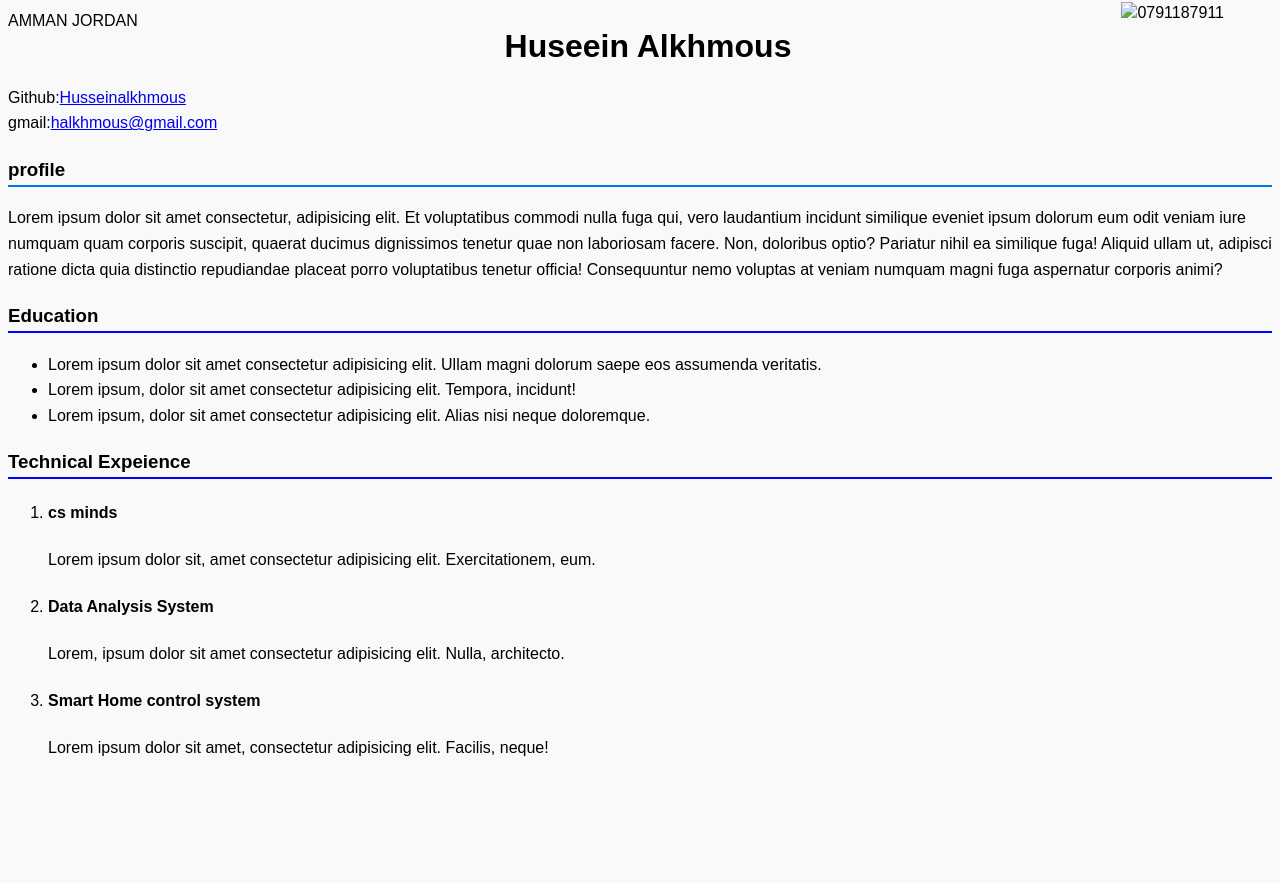
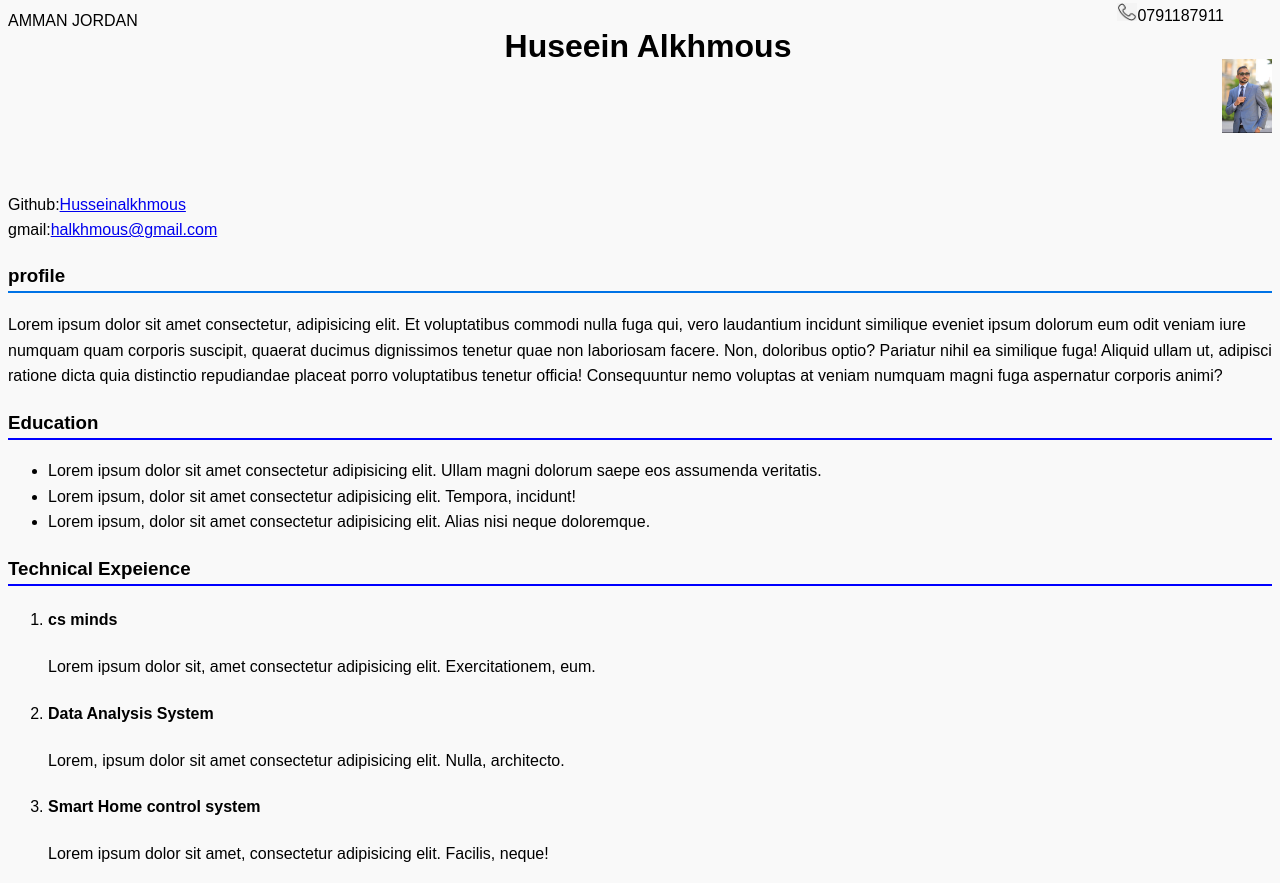
Before and after one commit to Husseinalkhmous/cv, a plain HTML site: page index.html in a window 1280 px wide. Before the commit the page ends 800 px from the top, so only its background shows below. Drawn offline with Linux system fonts and the light colour scheme.

Commit message:
Add files via upload

```diff
--- a/index.html
+++ b/index.html
@@ -7,11 +7,12 @@
     <title> CV_Huseein Alkhmous</title>
 </head>
 <body>
-    <div>AMMAN JORDAN
+    <div>AMMAN JORDAN<br/><br/>
+        <div class="img"> <img src="img/hussein3.jpg"width="50px"/></div>
 
         <H1>Huseein Alkhmous</H1>
 <div class="phone" >
-    <img src="telephone.png" width="20px"/>0791187911
+    <img src="img/telephone.png" width="20px"/>0791187911
 </div>
 
     </div>
--- a/style.css
+++ b/style.css
@@ -15,7 +15,10 @@
 
     .phone{
         text-align: right;
-        position: fixed; top:0; width: 95%
+        position: fixed; top:3px; width: 95%
+    }
+    .img{
+        text-align: right;
     }
 
     .section h3{
```
